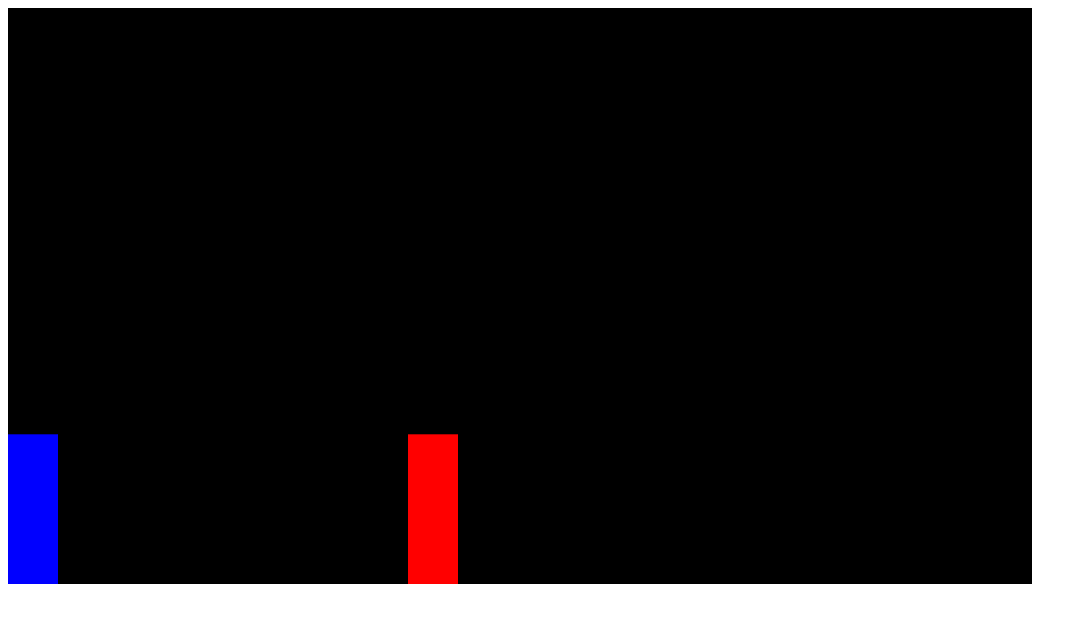
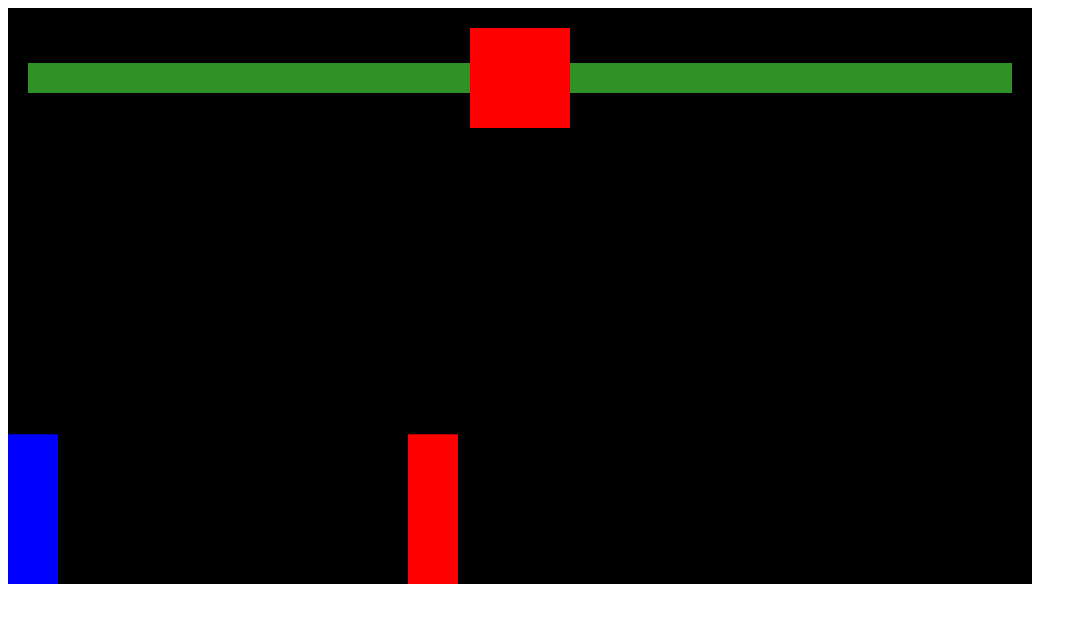
Before and after one commit to Jaoziin04/Fight-Game, a plain HTML site: page index.html in a window 1280 px wide. Shown: the whole page, without its empty margins (0-1087 px from the left). Drawn offline with Linux system fonts and the light colour scheme.

Commit message:
desing da barra de vida, e do relógio prontos

```diff
--- /dev/null
+++ b/index.css
@@ -0,0 +1,35 @@
+*{
+    box-sizing: border-box;
+}
+
+#maior{
+    position: relative;
+    display: inline-block;
+}
+
+#menor{
+    position: absolute;
+    display: flex;
+    width: 100%;
+    align-items: center;
+    padding: 20px;
+}
+
+#playerLife{
+    background-color: rgb(47, 145, 38);
+    height: 30px;
+    width: 100%;
+}
+
+#enemyLife{
+    background-color: rgb(47, 145, 38);
+    height: 30px;
+    width: 100%;
+}
+
+#tempo{
+    background-color: red;
+    width: 100px;
+    height: 100px;
+    flex-shrink: 0;
+}
--- a/index.html
+++ b/index.html
@@ -1,3 +1,23 @@
-<canvas></canvas>
 
-<script src="index.js"></script>
+<body>
+    <!--Div do conteiner do canvas-->
+    <div id="maior">
+        <!--Div menor do conteiner do canvas-->
+        <div id="menor">
+            <!--Vida do Player-->
+            <div id="playerLife"></div>
+            <!--Tempo-->
+            <div id="tempo"></div>
+            <!--Vida do Inimigo-->
+            <div id="enemyLife"></div>
+        </div>
+        <canvas></canvas>
+    </div>
+
+    <!--linka html com javascript-->
+    <script src="index.js"></script>
+
+    <!--linka html com css-->
+    <link rel="stylesheet" type="text/css" href="index.css"/>
+
+</body>
```
